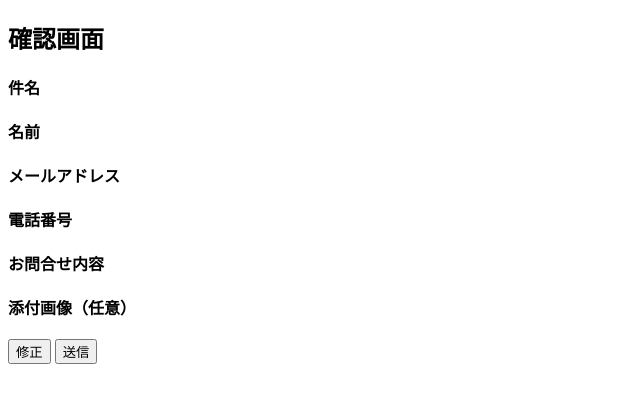
After one commit to LiSA6900/gizyutukadai, a PHP site: page /confirm.php in a window 1280 px wide. The commit adds this page. Shown: the top 403 px of the page, without its empty margins (0-640 px from the left). Run offline with PHP 8.4, Linux system fonts and the light colour scheme; data that the repository does not hold is empty.

```diff
--- /dev/null
+++ b/confirm.php
@@ -0,0 +1,57 @@
+<!DOCTYPE html>
+<html>
+  <head>
+    <meta charset ="urf-8 /">
+    <title>確認画面</title>
+    <style type="text/css">
+      .input-area{
+        margin-bottom: 20px;
+      }
+      p{
+        margin-bottom: 0px;
+        font-weight: bold;
+      }
+    </style>
+  </head>
+  <body>
+    <form action="complete.php" method="post">
+      <h2>確認画面</h2>
+      <div class="input-area">
+        <p>件名</p>
+        <?php echo $choice; ?>
+      </div>
+      <div class="input-area">
+        <p>名前</p>
+        <?php echo htmlspecialchars($name,ENT_QUOTES,'UTF-8'); ?>
+      </div>
+      <div class="input-area">
+        <p>メールアドレス</p>
+        <?php echo htmlspecialchars($email,ENT_QUOTES,'UTF-8'); ?>
+      </div>
+      <div class="input-area">
+        <p>電話番号</p>
+        <?php echo $tel; ?>
+      </div>
+      <div class="input-area">
+        <p>お問合せ内容</p>
+        <?php echo $contact_body; ?>
+      </div>
+      <div class="input-area">
+        <p>添付画像（任意）</p>
+        <?php echo $file; ?>
+      </div>
+      <div class="input-area">
+        <div class="input-area">
+ 		  <input type='button' onclick='history.back()' value='修正' class="btn-border">
+ 		  <input type="submit" name="submit" value="送信" class="btn-border">
+ 		  <input type="hidden" name="name" value="<?php echo $name;?>">
+ 		  <input type="hidden" name="email" value="<?php echo $email;?>">
+ 		  <input type="hidden" name="sex" value="<?php echo $sex;?>">
+ 		  <input type="hidden" name="pref" value="<?php echo $pref;?>">
+ 		  <input type="hidden" name="reason" value="<?php echo $reason;?>">
+ 		  <input type="hidden" name="contact_body" value="<?php echo $contact_body;?>">
+	 	</div>
+      </div>
+    </form>
+  </body>
+</html>
```
Also changed, not shown: index.php (+10 -4 lines).
